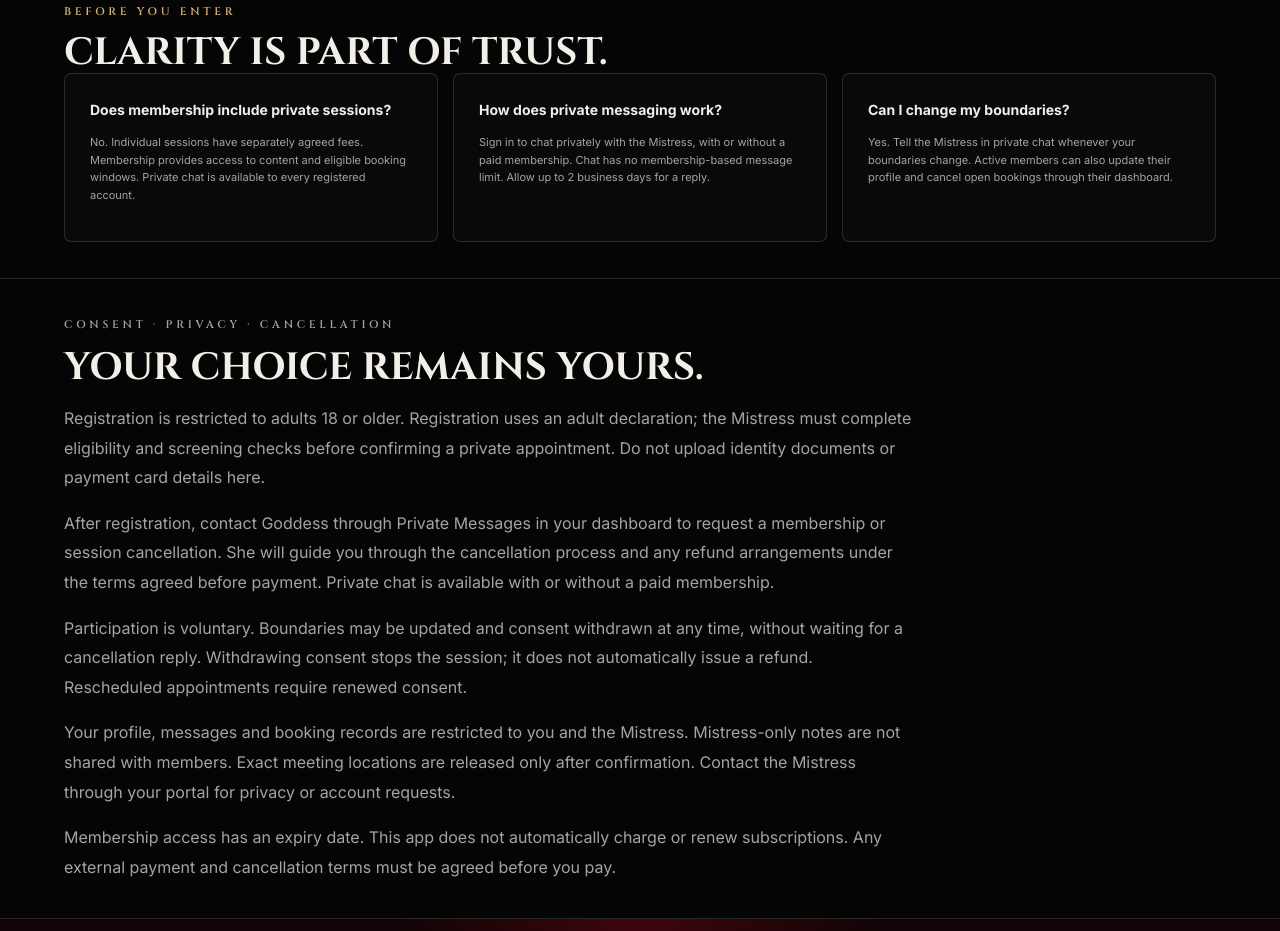
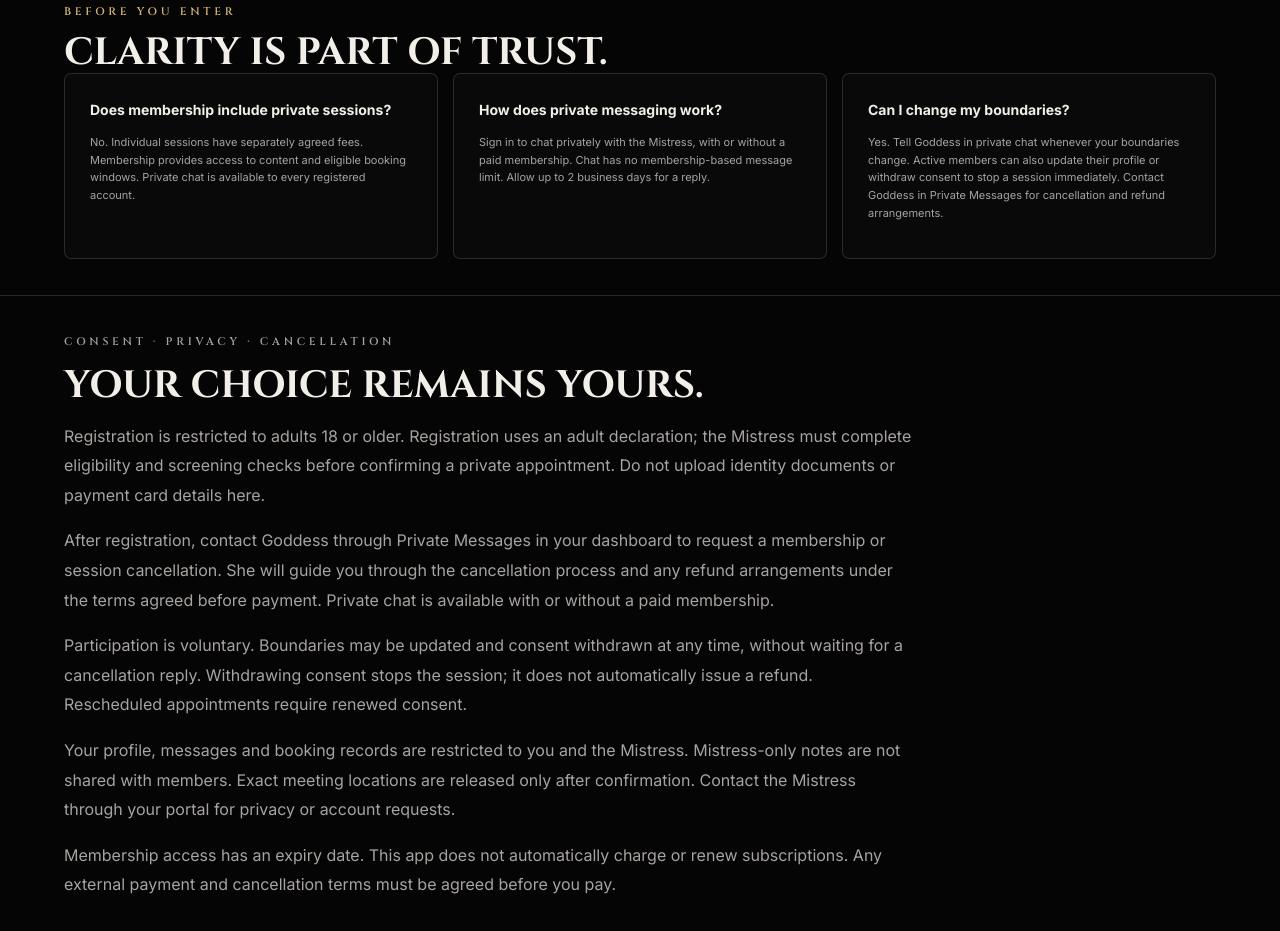
Before and after one commit to MistressObsidian/GOTH-EMPIRE, a website: page index.html in a window 1280 px wide. Shown: the part 2927-3858 px from the top of the page. Drawn offline with nearby package versions, Linux system fonts and the light colour scheme.

Commit message:
Align the cancellation FAQ with Goddess-managed requests

```diff
--- a/index.html
+++ b/index.html
@@ -68,7 +68,7 @@
     <div class="qa-grid">
       <article class="qa-card"><h3>Does membership include private sessions?</h3><p>No. Individual sessions have separately agreed fees. Membership provides access to content and eligible booking windows. Private chat is available to every registered account.</p></article>
       <article class="qa-card"><h3>How does private messaging work?</h3><p>Sign in to chat privately with the Mistress, with or without a paid membership. Chat has no membership-based message limit. Allow up to 2 business days for a reply.</p></article>
-      <article class="qa-card"><h3>Can I change my boundaries?</h3><p>Yes. Tell the Mistress in private chat whenever your boundaries change. Active members can also update their profile and cancel open bookings through their dashboard.</p></article>
+      <article class="qa-card"><h3>Can I change my boundaries?</h3><p>Yes. Tell Goddess in private chat whenever your boundaries change. Active members can also update their profile or withdraw consent to stop a session immediately. Contact Goddess in Private Messages for cancellation and refund arrangements.</p></article>
     </div>
   </section>
   <section id="policies" class="section policy-section">
```
